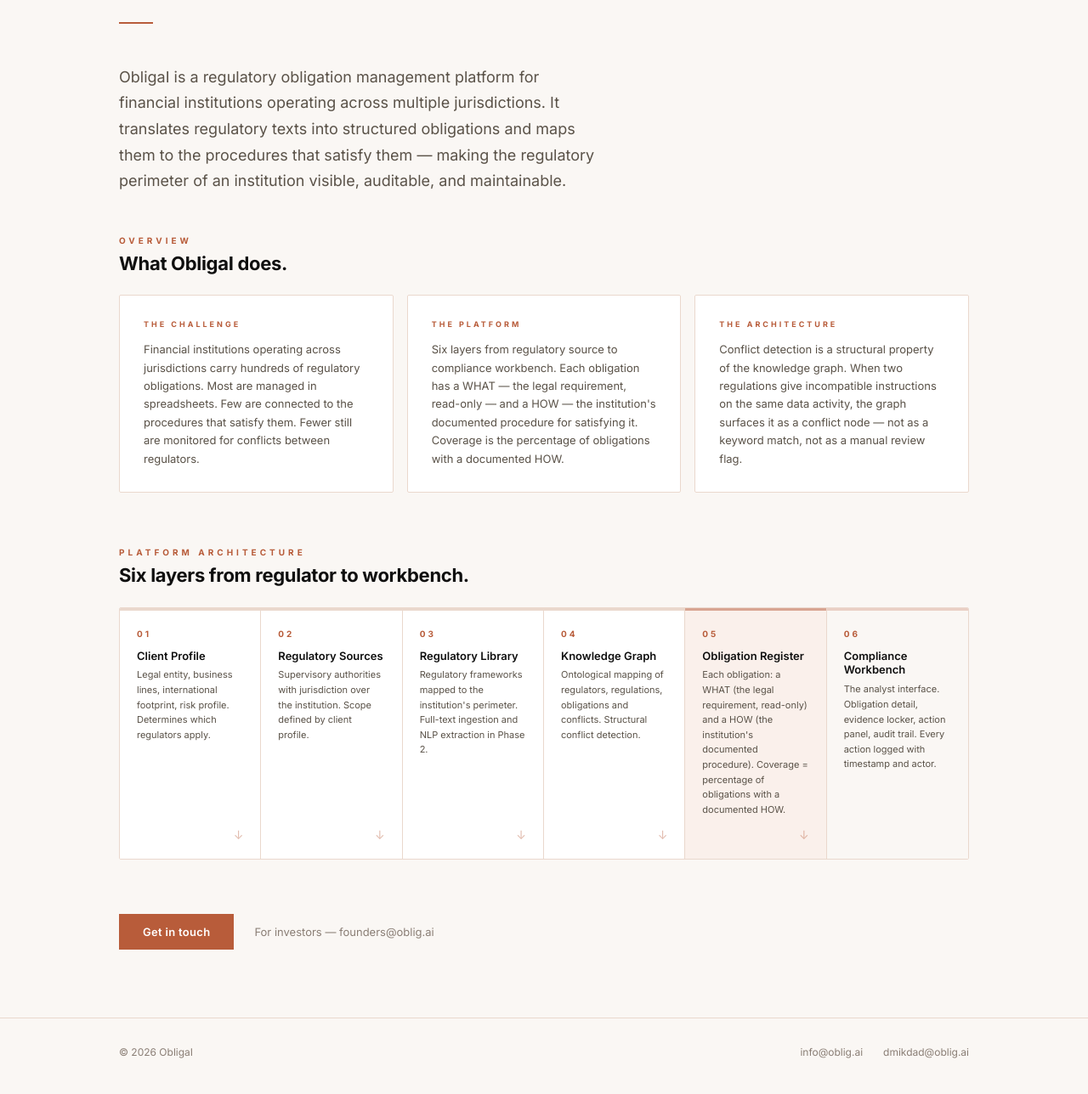
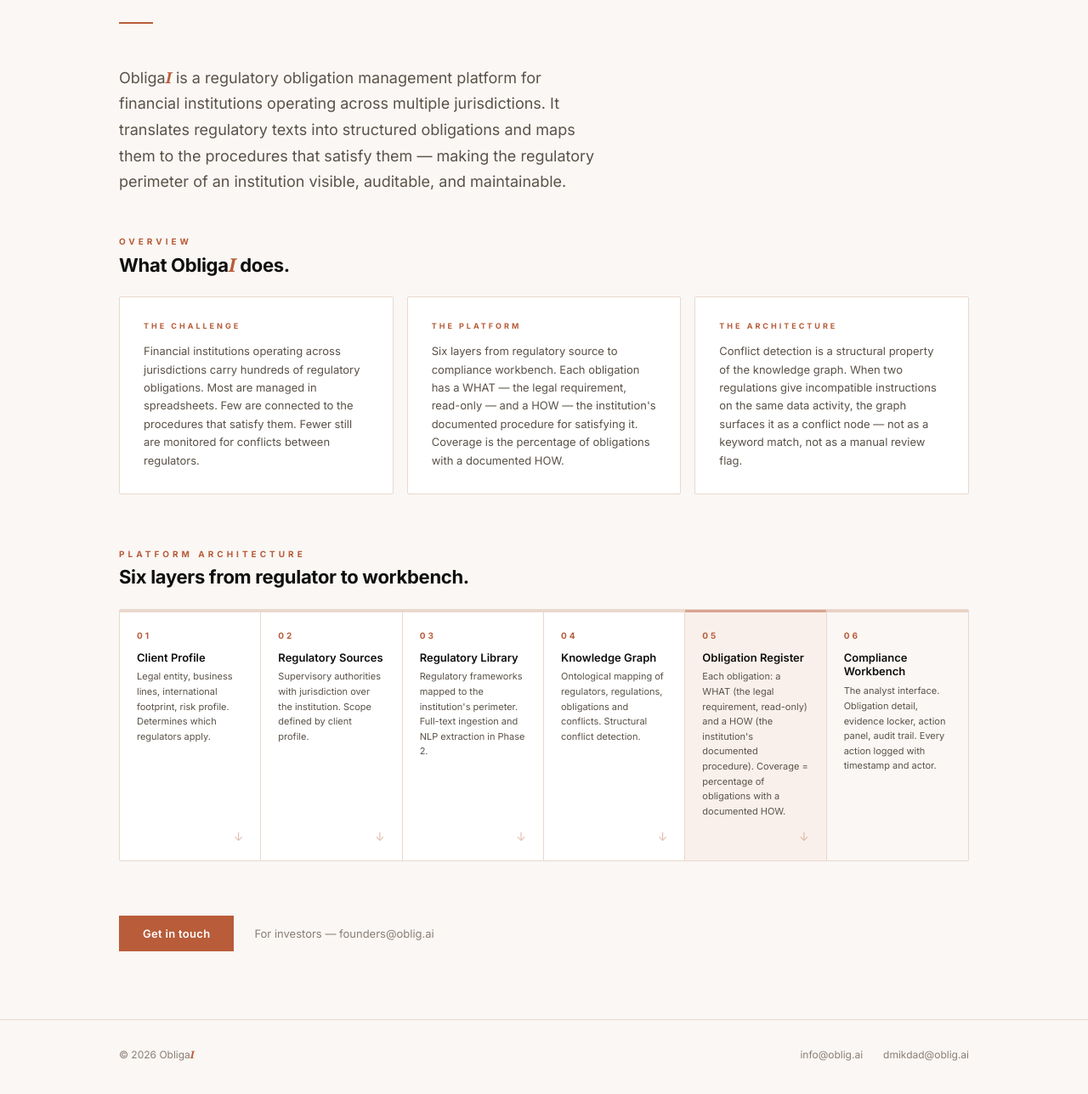
Before and after one commit to dirardm/oblig-ai-web, a plain HTML site: page index.html in a window 1280 px wide. Shown: the part 436-1724 px from the top of the page at 85% size. Drawn offline with Linux system fonts and the light colour scheme.

Commit message:
fix: brand name — styled em in markup, Oblig.ai in plain-text contexts

```diff
--- a/index.html
+++ b/index.html
@@ -3,9 +3,9 @@
 <head>
   <meta charset="UTF-8">
   <meta name="viewport" content="width=device-width, initial-scale=1.0">
-  <title>ObligaI — Regulatory Obligation Management</title>
-  <meta name="description" content="ObligaI is a regulatory obligation management platform that helps financial institutions identify, structure and monitor their regulatory requirements across multiple jurisdictions.">
-  <meta property="og:title" content="ObligaI">
+  <title>Oblig.ai — Regulatory Obligation Management</title>
+  <meta name="description" content="Oblig.ai is a regulatory obligation management platform that helps financial institutions identify, structure and monitor their regulatory requirements across multiple jurisdictions.">
+  <meta property="og:title" content="Oblig.ai">
   <meta property="og:description" content="Regulatory obligation management for financial institutions.">
   <meta property="og:url" content="https://oblig.ai">
   <link rel="preconnect" href="https://fonts.googleapis.com">
@@ -68,7 +68,8 @@
       line-height: 1;
     }
 
-    .wordmark-text em {
+    .wordmark-text em,
+    .brand em {
       font-family: Georgia, 'Times New Roman', serif;
       font-style: italic;
       color: var(--sienna);
@@ -380,7 +381,7 @@
     <nav>
       <a href="/" class="wordmark">
         <span class="mark">
-          <svg xmlns="http://www.w3.org/2000/svg" viewBox="0 0 200 120" width="48" height="29" aria-label="ObligaI mark">
+          <svg xmlns="http://www.w3.org/2000/svg" viewBox="0 0 200 120" width="48" height="29" aria-label="Oblig.ai mark">
             <polygon points="20,92 100,28 156,92" fill="#B85C3A" fill-opacity="0.10" stroke="none"/>
             <line x1="60" y1="92" x2="120" y2="52" stroke="#B85C3A" stroke-width="3" stroke-linecap="square" stroke-opacity="0.42"/>
             <line x1="120" y1="52" x2="180" y2="92" stroke="#B85C3A" stroke-width="3" stroke-linecap="square" stroke-opacity="0.42"/>
@@ -404,12 +405,12 @@
       <div class="accent-line"></div>
 
       <p class="hero-body">
-        ObligaI is a regulatory obligation management platform for financial institutions operating across multiple jurisdictions. It translates regulatory texts into structured obligations and maps them to the procedures that satisfy them — making the regulatory perimeter of an institution visible, auditable, and maintainable.
+        <span class="brand">Obliga<em>I</em></span> is a regulatory obligation management platform for financial institutions operating across multiple jurisdictions. It translates regulatory texts into structured obligations and maps them to the procedures that satisfy them — making the regulatory perimeter of an institution visible, auditable, and maintainable.
       </p>
 
       <div class="section-header">
         <p class="eyebrow">Overview</p>
-        <h2 class="section-title">What ObligaI does.</h2>
+        <h2 class="section-title">What <span class="brand">Obliga<em>I</em></span> does.</h2>
       </div>
 
       <div class="cards">
@@ -494,7 +495,7 @@
   <footer>
     <div class="container">
       <div class="footer-inner">
-        <p class="footer-copy">© 2026 ObligaI</p>
+        <p class="footer-copy">© 2026 <span class="brand">Obliga<em>I</em></span></p>
         <div class="footer-links">
           <a href="mailto:info@oblig.ai">info@oblig.ai</a>
           <a href="mailto:dmikdad@oblig.ai">dmikdad@oblig.ai</a>
```
